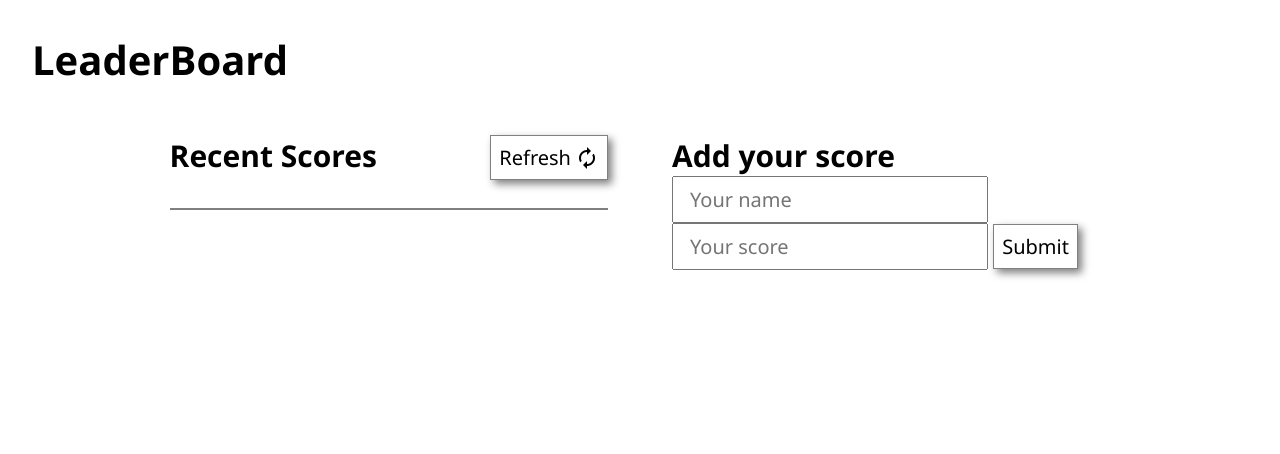
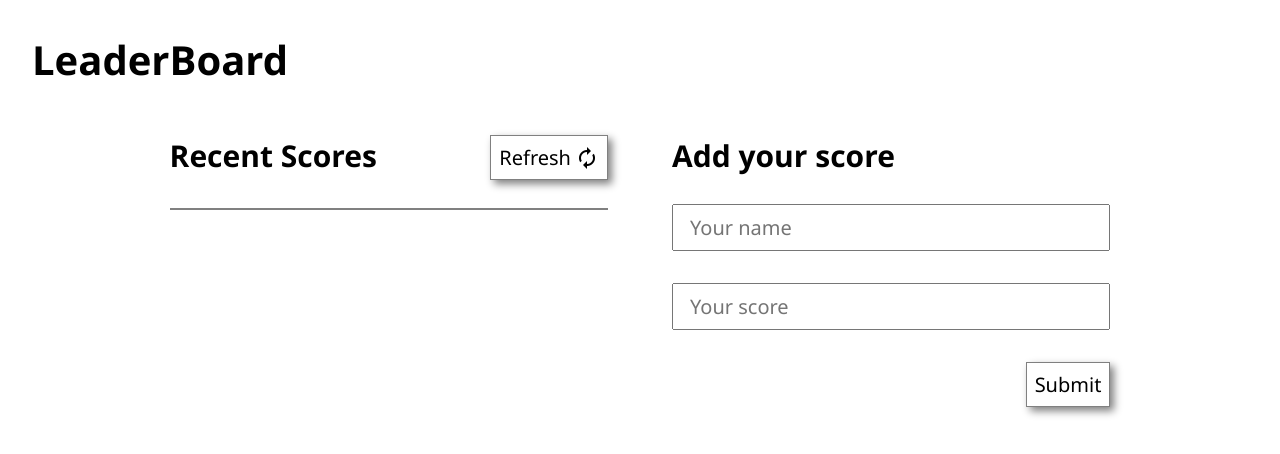
Before and after one commit to M0rrighan/Leaderboard, a website built with webpack: page src/index.html in a window 1280 px wide. Built offline with nearby package versions, Linux system fonts and the light colour scheme; no server answers.

Commit message:
Add form tag to wrap input fields

```diff
--- a/src/index.html
+++ b/src/index.html
@@ -15,7 +15,7 @@
     <section class="display-score">
       <header class="display-header">
         <h2>Recent Scores</h2>
-        <div class="btn refresh-btn">Refresh
+        <div data-refresh class="btn refresh-btn">Refresh
           <i class="material-icons">autorenew</i>
         </div>
       </header>
@@ -23,11 +23,13 @@
       </ul>
     </section>
 
-    <section data-add class="add-score">
+    <section class="add-score">
       <h2>Add your score</h2>
-      <input type="text" name="name" id="name" placeholder="Your name">
-      <input type="number" name="score" id="score" placeholder="Your score">
-      <input type="button" value="Submit" class="btn submit-btn">
+      <form data-form-add>
+        <input type="text" name="name" id="name" placeholder="Your name" minlength="1">
+        <input type="number" name="score" id="score" placeholder="Your score" min="1" max="100">
+        <input type="submit" value="Submit" class="btn submit-btn">
+      </form>
 
 
     </section>
```
